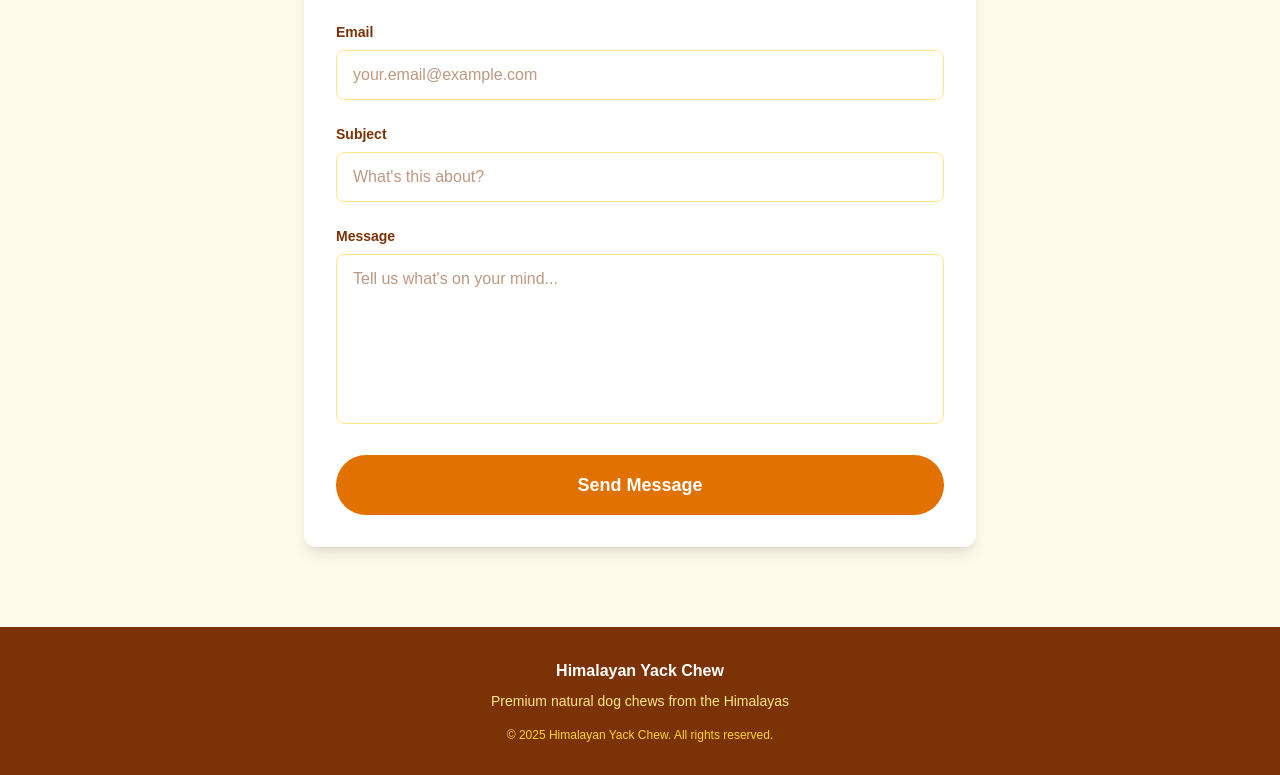
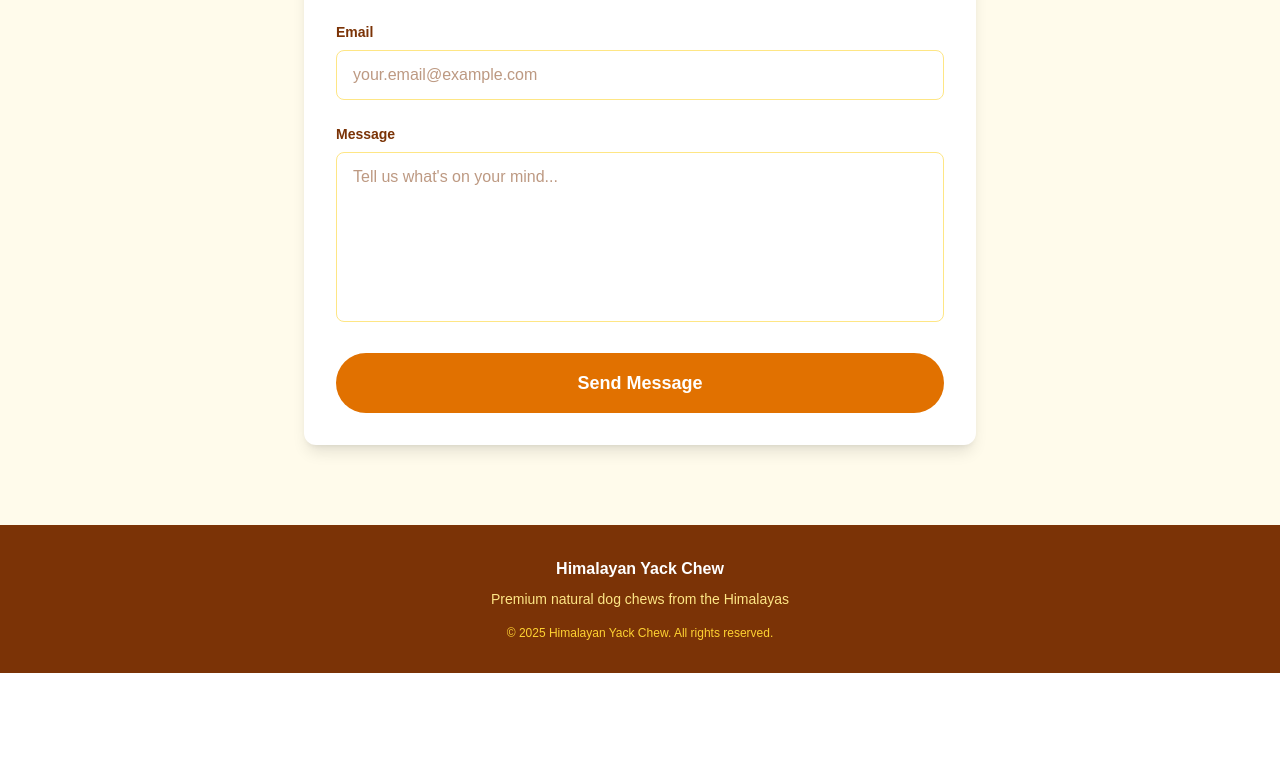
Before and after one commit to kshitijpoudyal/peak-paws-chew, a Next.js app: page / in a window 1280 px wide. Shown: the part 3579-4354 px from the top of the page. After the commit the page ends 4252 px from the top, so only its background shows below. Built offline with nearby package versions, Linux system fonts and the light colour scheme.

Commit message:
remove subject for cleaner form

```diff
--- a/app/page.tsx
+++ b/app/page.tsx
@@ -377,19 +377,6 @@ export default function Home() {
                 />
               </div>
               <div>
-                <label htmlFor="subject" className="block text-sm font-semibold text-amber-900 mb-2">
-                  Subject
-                </label>
-                <input
-                  type="text"
-                  id="subject"
-                  name="subject"
-                  required
-                  className="w-full px-4 py-3 border border-amber-200 rounded-lg focus:outline-none focus:ring-2 focus:ring-amber-500 focus:border-transparent text-amber-900"
-                  placeholder="What's this about?"
-                />
-              </div>
-              <div>
                 <label htmlFor="message" className="block text-sm font-semibold text-amber-900 mb-2">
                   Message
                 </label>
```
